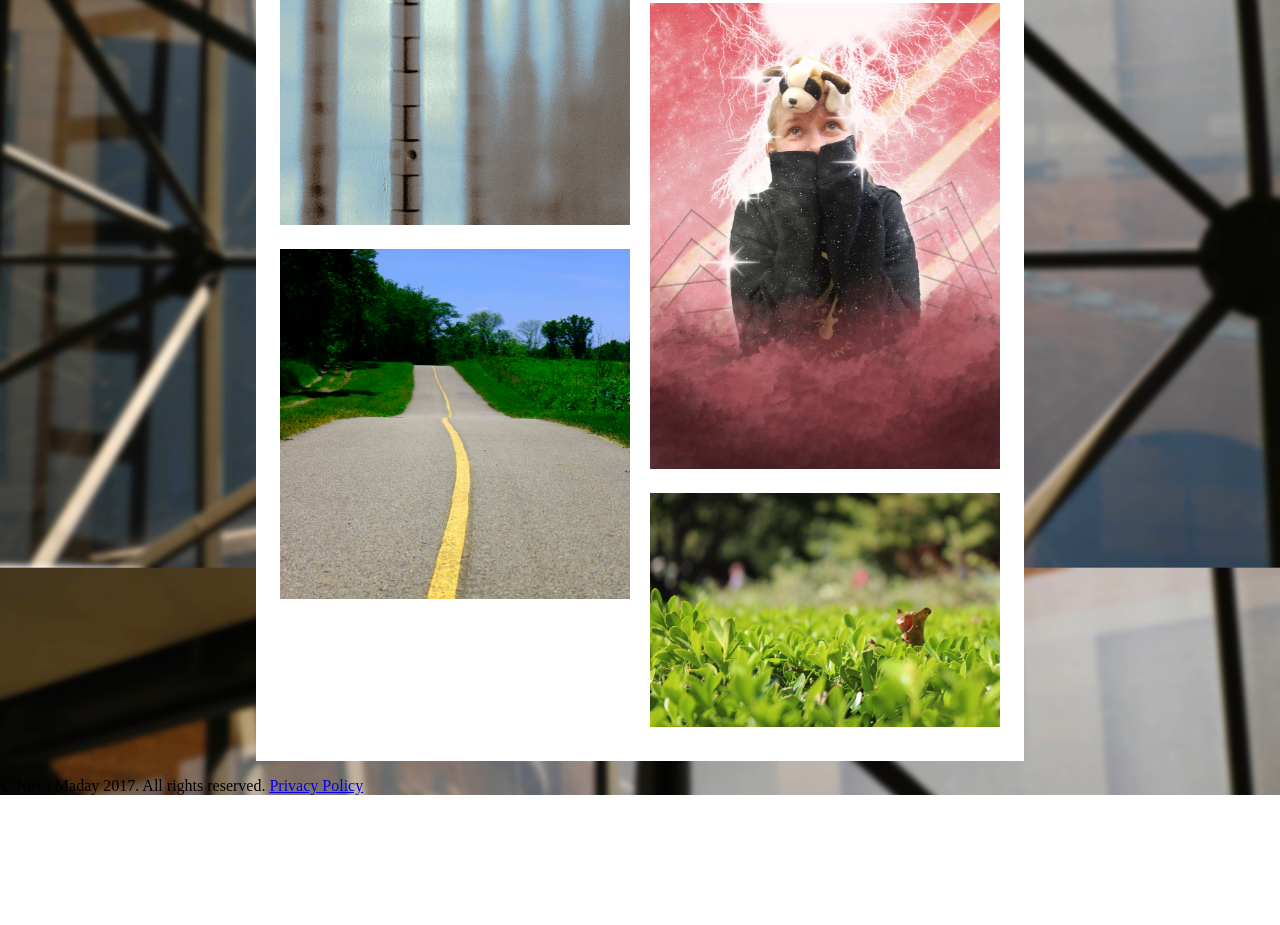
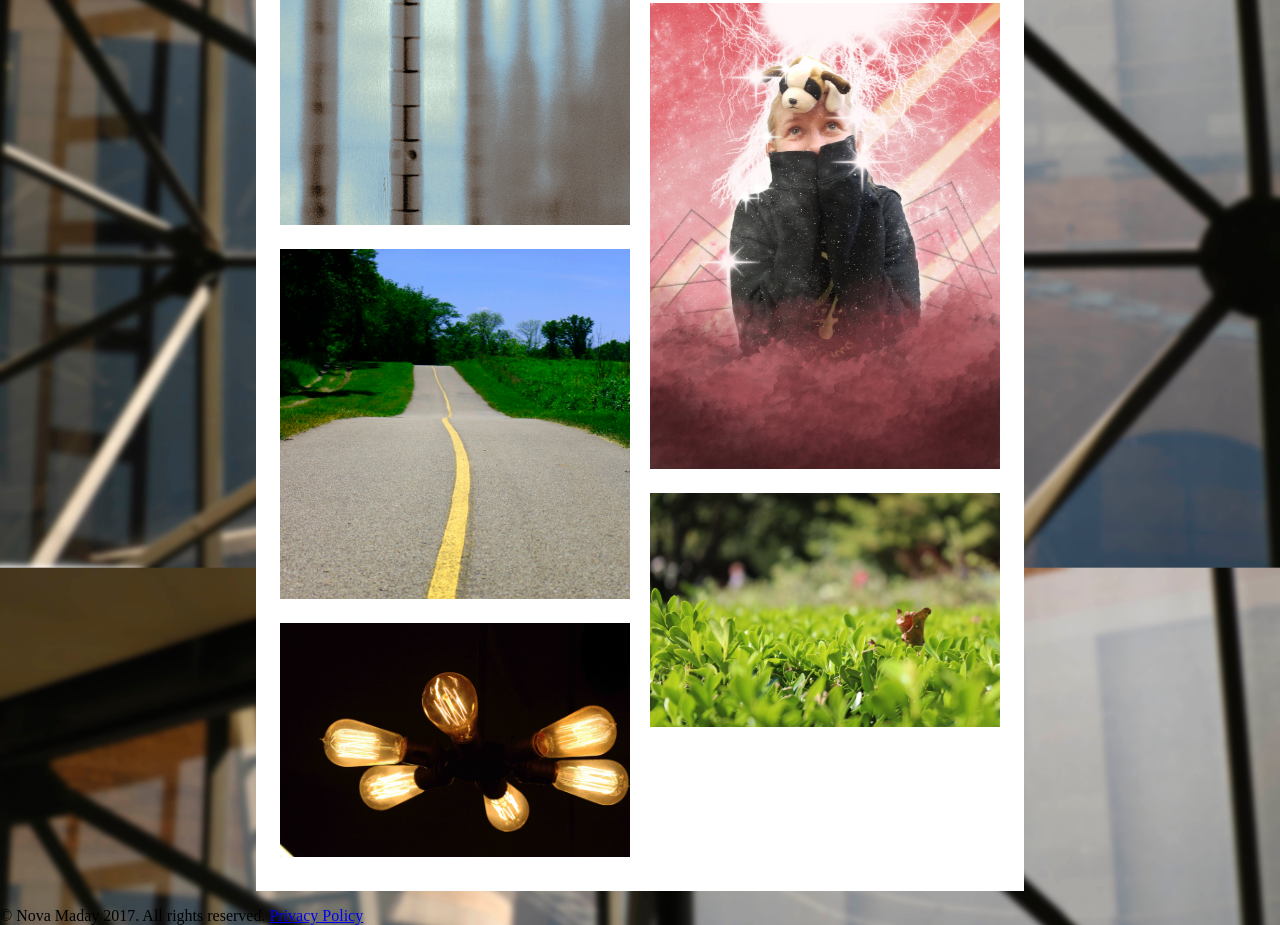
Before and after one commit to NovaFox161/personal-website, a plain HTML site: page pages/art/portfolio.html in a window 1280 px wide. Shown: the part 1139-2064 px from the top of the page. Before the commit the page ends 1934 px from the top, so only its background shows below. Drawn offline with Linux system fonts and the light colour scheme.

Commit message:
Image size optimization + portfolio update

```diff
--- a/pages/art/portfolio.html
+++ b/pages/art/portfolio.html
@@ -34,6 +34,10 @@
 						<a href="/assets/images/art/portfolio/palatine-trail.jpg">
 							<img src="/assets/images/art/portfolio/palatine-trail.jpg" alt="Palatine Trail">
 						</a>
+
+						<a href="/assets/images/art/portfolio/the-light.jpg">
+							<img src="/assets/images/art/portfolio/the-light.jpg" alt="The Light">
+						</a>
 					</div>
 					<div style="max-width: 350px;float: right; margin-left: 20px; margin-right: 10px">
 						<a href="/assets/images/art/portfolio/reading.jpg">
```
Also changed, not shown: assets/images/art/ap-studio/Breadth/In-Series/1.jpg, assets/images/art/ap-studio/Breadth/Known_Unknown.jpg, assets/images/art/ap-studio/Breadth/redaction.jpg, assets/images/art/portfolio/the-light.jpg (added), 3 other files.
